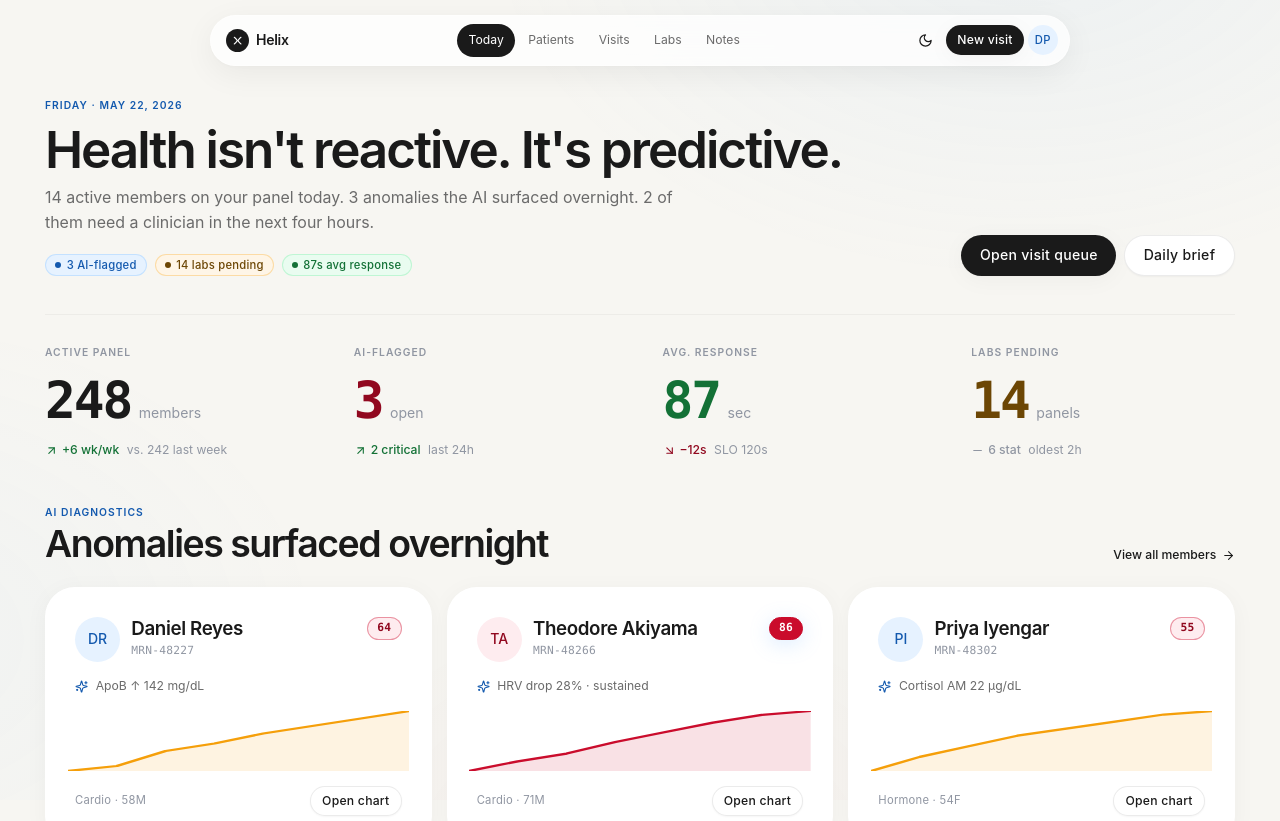
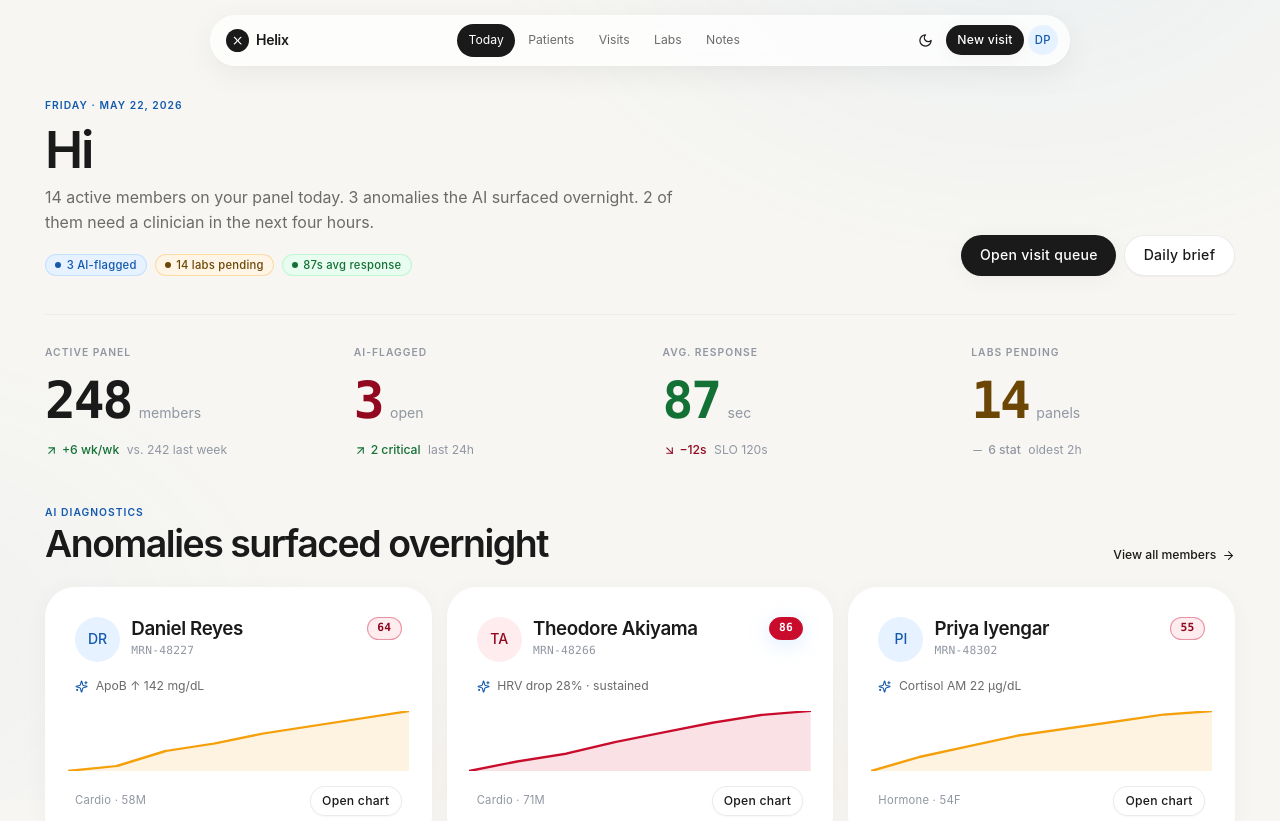
Before and after one commit to Soffi-Originals/helix-clinician-console, a Next.js app: page / in a window 1280 px wide. Shown: the top 821 px of the page. Built offline with nearby package versions, Linux system fonts and the light colour scheme.

Commit message:
AI: Edit app/page.tsx

```diff
--- a/app/page.tsx
+++ b/app/page.tsx
@@ -21,7 +21,7 @@ export default function OverviewPage() {
       <section className="flex flex-col gap-10 pt-2">
         <PageHeader
           overline="Friday · May 22, 2026"
-          title="Health isn't reactive. It's predictive."
+          title="Hi"
           description="14 active members on your panel today. 3 anomalies the AI surfaced overnight. 2 of them need a clinician in the next four hours."
           meta={
             <div className="flex flex-wrap items-center gap-2 pt-2">
```
